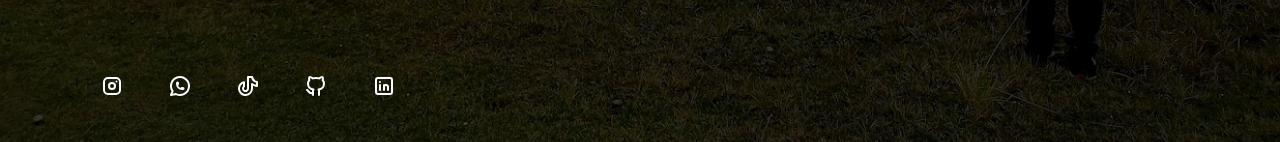
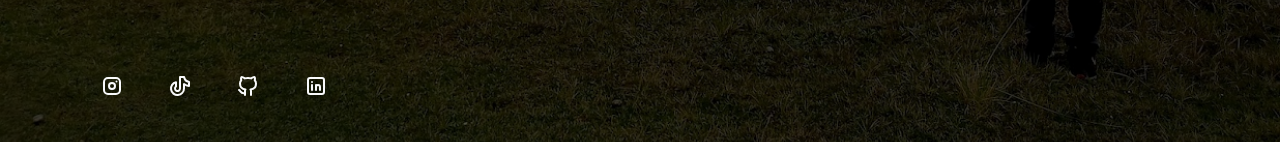
Before and after one commit to diegoseg15/diegoseg_portfolio, a React (Create React App) app: page / in a window 1280 px wide. Shown: the part 658-800 px from the top of the page. Built offline with nearby package versions, Linux system fonts and the light colour scheme.

Commit message:
:fire: Removed WhatsApp button and related code

```diff
--- a/src/Components/Presentation/Presentation.jsx
+++ b/src/Components/Presentation/Presentation.jsx
@@ -60,33 +60,6 @@ export function Presentation() {
         <li>
           <button
             className="flex dark:font-normal font-bold hover:text-sky-600 md:pr-10 pr-5 p-1"
-            onMouseEnter={(event) => mediaCapture(event, "whatsapp")}
-            onMouseLeave={(event) => mediaCapture(event, null)}
-          >
-            <svg
-              xmlns="http://www.w3.org/2000/svg"
-              className="icon icon-tabler icon-tabler-brand-whatsapp"
-              width="24"
-              height="24"
-              viewBox="0 0 24 24"
-              strokeWidth="2"
-              stroke="currentColor"
-              fill="none"
-              strokeLinecap="round"
-              strokeLinejoin="round"
-            >
-              <path stroke="none" d="M0 0h24v24H0z" fill="none"></path>
-              <path d="M3 21l1.65 -3.8a9 9 0 1 1 3.4 2.9l-5.05 .9"></path>
-              <path d="M9 10a.5 .5 0 0 0 1 0v-1a.5 .5 0 0 0 -1 0v1a5 5 0 0 0 5 5h1a.5 .5 0 0 0 0 -1h-1a.5 .5 0 0 0 0 1"></path>
-            </svg>
-            {nameMedia === "whatsapp" && (
-              <p className="ml-1 md:block hidden">+593 97 878 2596</p>
-            )}
-          </button>
-        </li>
-        <li>
-          <button
-            className="flex dark:font-normal font-bold hover:text-sky-600 md:pr-10 pr-5 p-1"
             onMouseEnter={(event) => mediaCapture(event, "tiktok")}
             onMouseLeave={(event) => mediaCapture(event, null)}
           >
@@ -132,7 +105,7 @@ export function Presentation() {
               <path d="M9 19c-4.3 1.4 -4.3 -2.5 -6 -3m12 5v-3.5c0 -1 .1 -1.4 -.5 -2c2.8 -.3 5.5 -1.4 5.5 -6a4.6 4.6 0 0 0 -1.3 -3.2a4.2 4.2 0 0 0 -.1 -3.2s-1.1 -.3 -3.5 1.3a12.3 12.3 0 0 0 -6.2 0c-2.4 -1.6 -3.5 -1.3 -3.5 -1.3a4.2 4.2 0 0 0 -.1 3.2a4.6 4.6 0 0 0 -1.3 3.2c0 4.6 2.7 5.7 5.5 6c-.6 .6 -.6 1.2 -.5 2v3.5"></path>
             </svg>
             {nameMedia === "github" && (
-              <p className="ml-1 md:block hidden">diegoseg_15</p>
+              <p className="ml-1 md:block hidden">diegoseg15</p>
             )}
           </button>
         </li>
```
